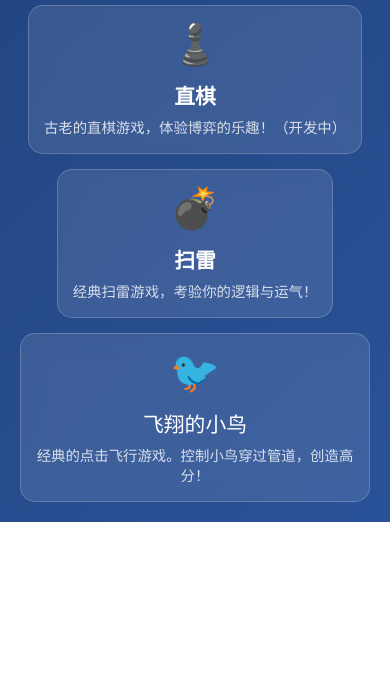
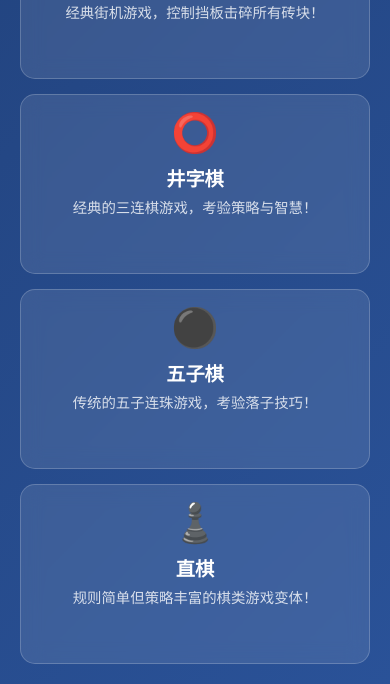
Before and after one commit to AfricChang/AIBasedGame, a plain HTML site: page index.html in a window 390 px wide. Shown: the part 752-1436 px from the top of the page. Before the commit the page ends 1274 px from the top, so only its background shows below. Drawn offline with Linux system fonts and the light colour scheme.

Commit message:
adjust game sort

```diff
--- a/index.html
+++ b/index.html
@@ -65,6 +65,10 @@
             border: 1px solid rgba(255, 255, 255, 0.2);
             user-select: none;
             -webkit-user-select: none;
+            height: 200px; /* 固定卡片高度 */
+            display: flex;
+            flex-direction: column;
+            justify-content: center;
         }
         .game-card:active {
             transform: scale(0.98);
@@ -73,53 +77,50 @@
             font-size: 2.8em;
             margin-bottom: 12px;
             color: white;
+            flex-shrink: 0;
         }
         .game-title {
             color: white;
             font-size: 1.4em;
             margin-bottom: 8px;
+            flex-shrink: 0;
         }
         .game-description {
             color: rgba(255, 255, 255, 0.8);
             font-size: 0.95em;
             line-height: 1.4;
+            /* 确保描述文字不会超出容器 */
+            display: -webkit-box;
+            -webkit-line-clamp: 2;
+            -webkit-box-orient: vertical;
+            overflow: hidden;
+            text-overflow: ellipsis;
+            flex-grow: 1;
         }
         @media (max-width: 768px) {
             body {
                 padding: 10px;
             }
-            h1 {
-                font-size: 2em;
-                margin-bottom: 20px;
-            }
             .game-grid {
                 grid-template-columns: 1fr;
                 gap: 15px;
+                max-width: 400px;
+                margin: 0 auto;
             }
             .game-card {
+                height: 180px; /* 移动端稍微降低卡片高度 */
                 padding: 15px;
-                margin: 0 auto;
-                max-width: 400px;
             }
             .game-icon {
-                font-size: 2.5em;
+                font-size: 2.4em;
+                margin-bottom: 8px;
             }
             .game-title {
-                font-size: 1.3em;
+                font-size: 1.2em;
+                margin-bottom: 6px;
             }
             .game-description {
                 font-size: 0.9em;
-            }
-        }
-        @media (max-width: 320px) {
-            h1 {
-                font-size: 1.8em;
-            }
-            .game-icon {
-                font-size: 2.2em;
-            }
-            .game-title {
-                font-size: 1.2em;
             }
         }
     </style>
@@ -133,6 +134,16 @@
                 <div class="game-icon">🎮</div>
                 <h2 class="game-title" data-en="2048" data-zh="2048">2048</h2>
                 <p class="game-description" data-en="Classic number puzzle game, merge tiles to get 2048!" data-zh="经典数字益智游戏，通过合并相同数字来获得2048！">经典数字益智游戏，通过合并相同数字来获得2048！</p>
+            </div>
+            <div class="game-card" onclick="location.href='Minesweeper/index.html'">
+                <div class="game-icon">💣</div>
+                <h2 class="game-title" data-en="Minesweeper" data-zh="扫雷">扫雷</h2>
+                <p class="game-description" data-en="Classic mine-finding game, test your logical thinking!" data-zh="经典的扫雷游戏，考验你的逻辑思维！">经典的扫雷游戏，考验你的逻辑思维！</p>
+            </div>
+            <div class="game-card" onclick="location.href='FlappyBird/index.html'">
+                <div class="game-icon">🐦</div>
+                <h2 class="game-title" data-en="Flappy Bird" data-zh="飞翔的小鸟">飞翔的小鸟</h2>
+                <p class="game-description" data-en="Guide the bird through pipes, test your reflexes!" data-zh="指引小鸟穿过管道，考验你的反应能力！">指引小鸟穿过管道，考验你的反应能力！</p>
             </div>
             <div class="game-card" onclick="location.href='Breakout/index.html'">
                 <div class="game-icon">🏓</div>
@@ -152,17 +163,7 @@
             <div class="game-card" onclick="location.href='zhiqi/index.html'">
                 <div class="game-icon">♟️</div>
                 <h2 class="game-title" data-en="Zhiqi" data-zh="直棋">直棋</h2>
-                <p class="game-description" data-en="Ancient Zhiqi game, experience the joy of strategy! (Under Development)" data-zh="古老的直棋游戏，体验博弈的乐趣！（开发中）">古老的直棋游戏，体验博弈的乐趣！（开发中）</p>
-            </div>
-            <div class="game-card" onclick="location.href='Minesweeper/index.html'">
-                <div class="game-icon">💣</div>
-                <h2 class="game-title" data-en="Minesweeper" data-zh="扫雷">扫雷</h2>
-                <p class="game-description" data-en="Classic minesweeper game, test your logic and luck!" data-zh="经典扫雷游戏，考验你的逻辑与运气！">经典扫雷游戏，考验你的逻辑与运气！</p>
-            </div>
-            <div class="game-card" onclick="window.location.href='FlappyBird/index.html'">
-                <div class="game-icon">🐦</div>
-                <div class="game-title" data-en="Flappy Bird" data-zh="飞翔的小鸟">飞翔的小鸟</div>
-                <div class="game-description" data-en="Classic tap-to-fly game. Guide the bird through pipes and set high scores!" data-zh="经典的点击飞行游戏。控制小鸟穿过管道，创造高分！">经典的点击飞行游戏。控制小鸟穿过管道，创造高分！</div>
+                <p class="game-description" data-en="A unique chess variant with simple rules but deep strategy!" data-zh="规则简单但策略丰富的棋类游戏变体！">规则简单但策略丰富的棋类游戏变体！</p>
             </div>
         </div>
     </div>
```
